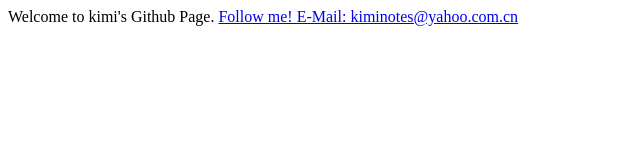
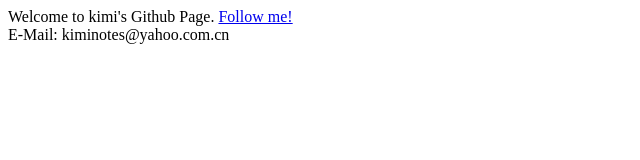
Before and after one commit to kiminotes/kiminotes.github.com, a plain HTML site: page index.html in a window 1280 px wide. Shown: the whole page, without its empty margins (0-640 px from the left). Drawn offline with Linux system fonts and the light colour scheme.

Commit message:
Update index.html

```diff
--- a/index.html
+++ b/index.html
@@ -1,4 +1,5 @@
 Welcome to kimi's Github Page.
 
-<a href="http://www.twitter.com/kiminotes">Follow me!</>
+<a href="http://www.twitter.com/kiminotes">Follow me!</a>
+<br>
 E-Mail: kiminotes@yahoo.com.cn
```
